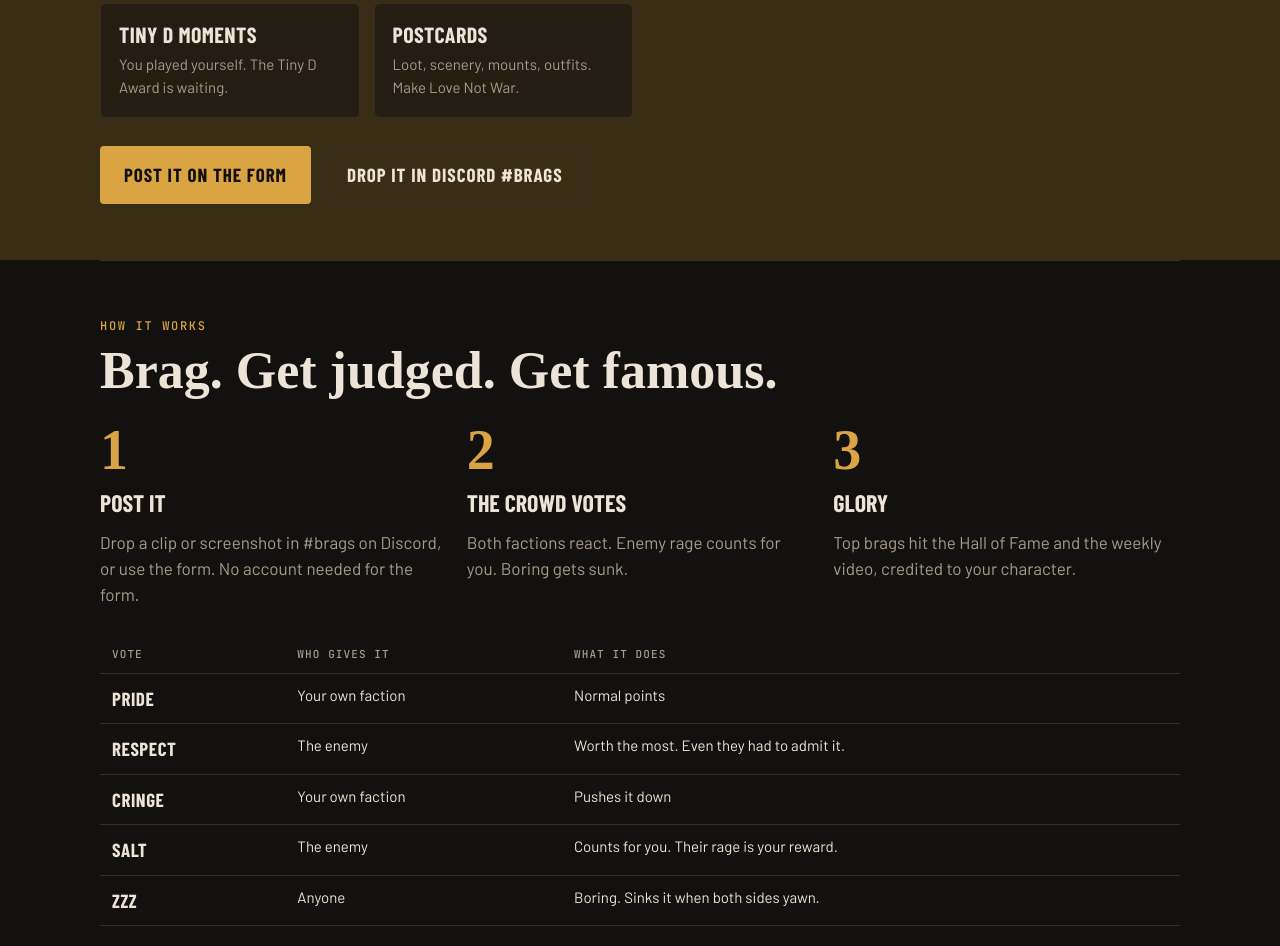
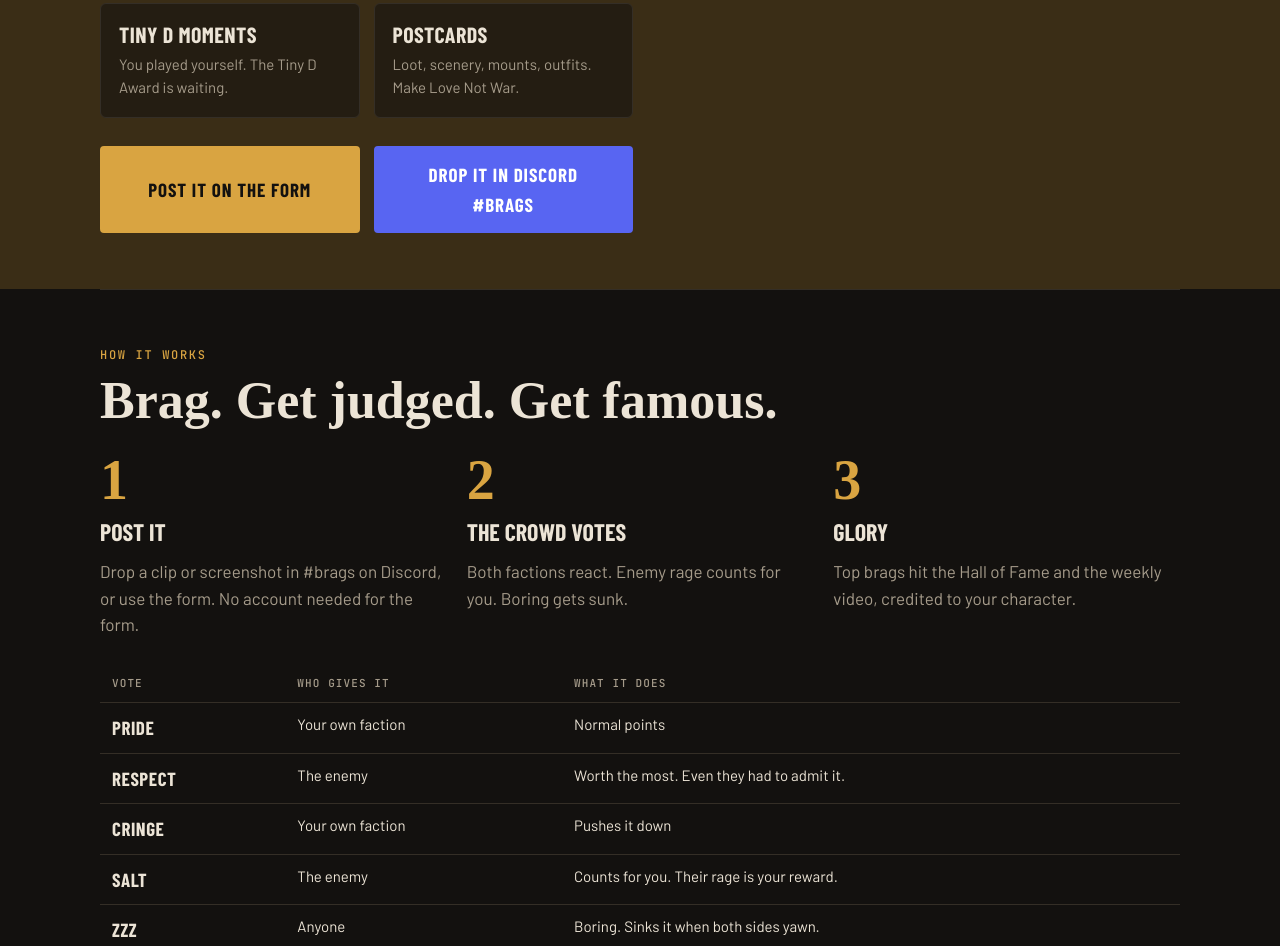
Before and after one commit to BigDForever/bigdforever-site, a plain HTML site: page index.html in a window 1280 px wide. Shown: the part 1566-2512 px from the top of the page. Drawn offline with nearby package versions, Linux system fonts and the light colour scheme; a web font is replaced by a local one.

Commit message:
Align the Launch Week Chaos buttons with the tiles; Discord-coloured Discord button
Co-Authored-By: Claude Opus 5.5 <noreply@anthropic.com>
Claude-Session: https://claude.ai/code/session_01TZvTBwFbqrq4ReP3Yw1Ep6

```diff
--- a/index.html
+++ b/index.html
@@ -109,6 +109,10 @@ html[data-side] .hero::before{opacity:.14}
 .tile h3{font-family:var(--cond);font-weight:700;font-size:22px;letter-spacing:.02em;text-transform:uppercase;line-height:1.1}
 .tile p{margin:0;color:var(--muted);font-size:15px}
 
+.chaos-cta{display:grid;grid-template-columns:repeat(auto-fill,minmax(220px,1fr));gap:14px}
+.chaos-cta .btn{width:100%;text-align:center}
+.btn.discord{background:#5865f2;border-color:#5865f2;color:#fff}
+.btn.discord:hover{background:#4752c4;border-color:#4752c4}
 /* how */
 .steps{display:grid;grid-template-columns:repeat(3,1fr);gap:20px;counter-reset:s}
 .step{display:flex;flex-direction:column;gap:8px;min-width:0}
@@ -237,9 +241,9 @@ footer .wrap{padding-block:28px;color:var(--muted);font-size:13px;display:flex;f
         <div class="tile"><h3>Tiny D moments</h3><p>You played yourself. The Tiny D Award is waiting.</p></div>
         <div class="tile"><h3>Postcards</h3><p>Loot, scenery, mounts, outfits. Make Love Not War.</p></div>
       </div>
-      <div class="cta">
+      <div class="chaos-cta">
         <a class="btn" id="chaos-submit" href="#" target="_blank" rel="noopener">Post it on the form</a>
-        <a class="btn ghost" id="chaos-discord" href="#" target="_blank" rel="noopener">Drop it in Discord #brags</a>
+        <a class="btn discord" id="chaos-discord" href="#" target="_blank" rel="noopener">Drop it in Discord #brags</a>
       </div>
     </div>
   </section>
```
